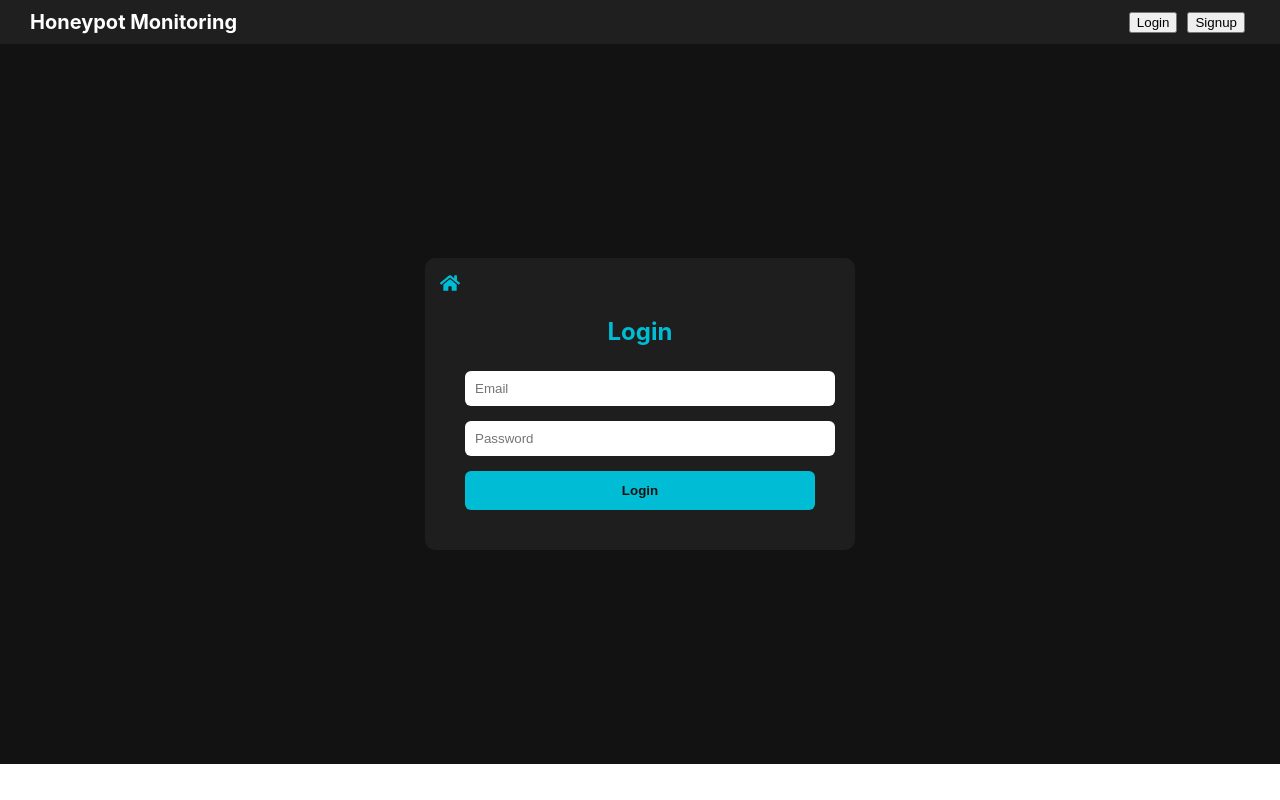
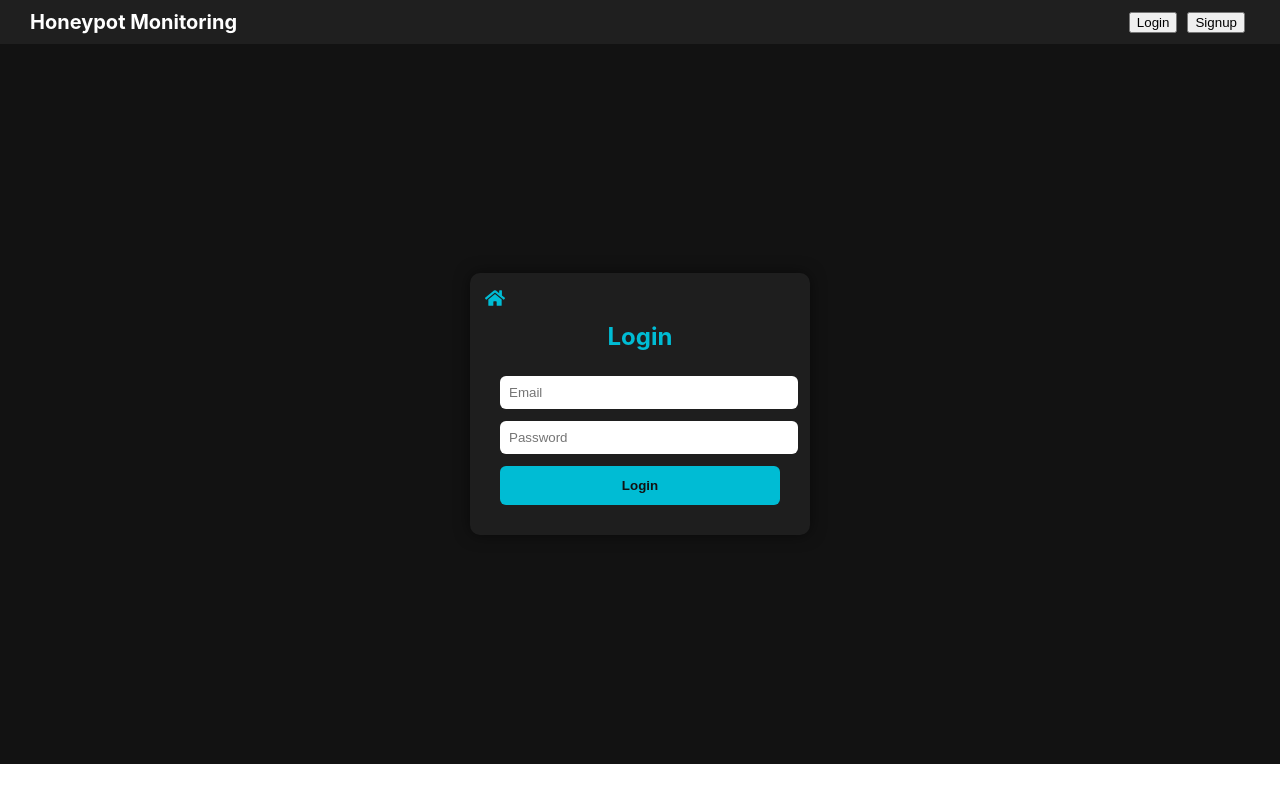
Before and after one commit to RohanMaharjan/HoneyPot_System, a React (Create React App) app in the folder honeypot-dashboard/: page /login in a window 1280 px wide. Built offline with nearby package versions, Linux system fonts and the light colour scheme.

Commit message:
adjusted login page

```diff
--- a/honeypot-dashboard/src/pages/LoginPage.js
+++ b/honeypot-dashboard/src/pages/LoginPage.js
@@ -78,12 +78,13 @@ function LoginPage() {
         <form
           onSubmit={handleSubmit}
           style={{
-            background: "#1e1e1e",
-            padding: "40px",
-            borderRadius: "10px",
-            width: "350px",
-            position: "relative"
-          }}
+              background: "#1e1e1e",
+              padding: "30px",
+              borderRadius: "10px",
+              width: "280px",   // slimmer width
+              position: "relative",
+              boxShadow: "0 0 15px rgba(0,0,0,0.5)"
+            }}
         >
 
           {/* Home Icon */}
@@ -143,8 +144,8 @@ function LoginPage() {
 
 const inputStyle = {
   width: "100%",
-  padding: "10px",
-  marginBottom: "15px",
+  padding: "9px",
+  marginBottom: "12px",
   borderRadius: "6px",
   border: "none"
 };
```
